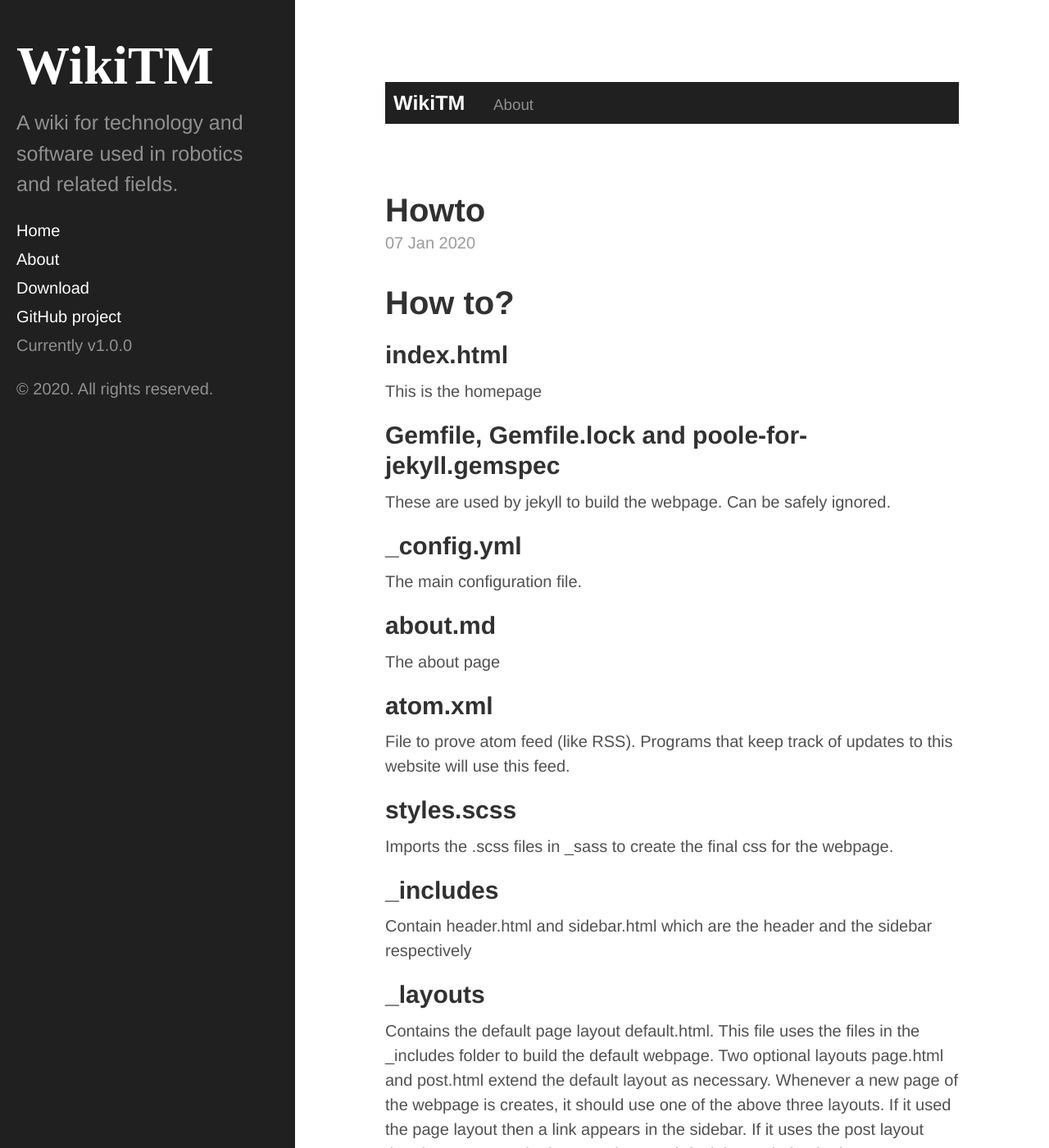
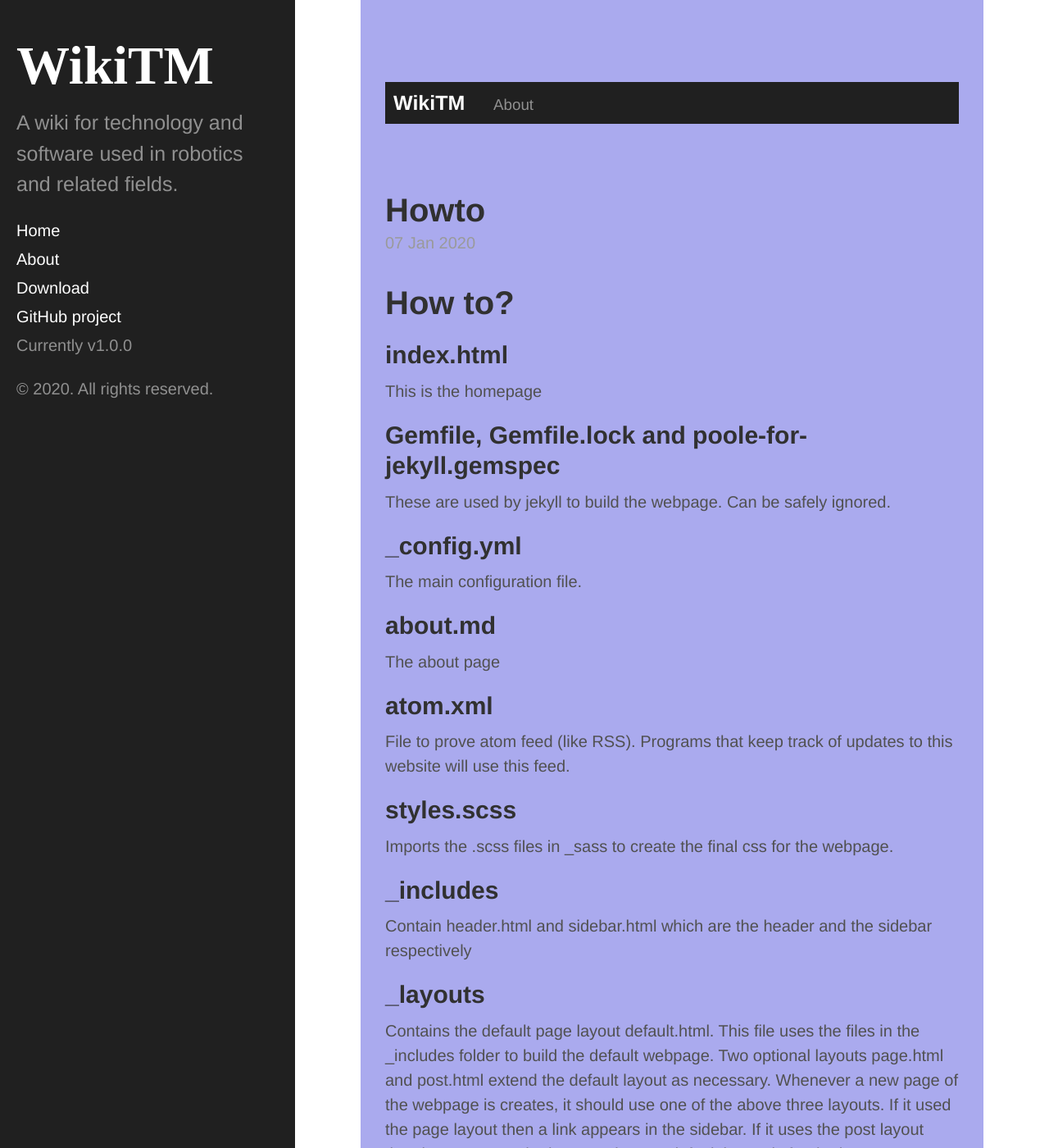
Before and after one commit to tejaswid/wikitm, a Jekyll site: the page built from index.html, in a window 1280 px wide and 1400 px high. Shown: the whole window at 82% size. Built offline with Jekyll 4.4.1, drawn with Linux system fonts in a browser that asks for light colours; the list of posts is cut into pages by our own code.

Commit message:
Testing container size

```diff
--- a/_sass/_layout.scss
+++ b/_sass/_layout.scss
@@ -10,6 +10,8 @@
   margin-right: auto;
 
   word-wrap: 90%;
+
+  background-color: #aae;
 }
 
 footer {
```
